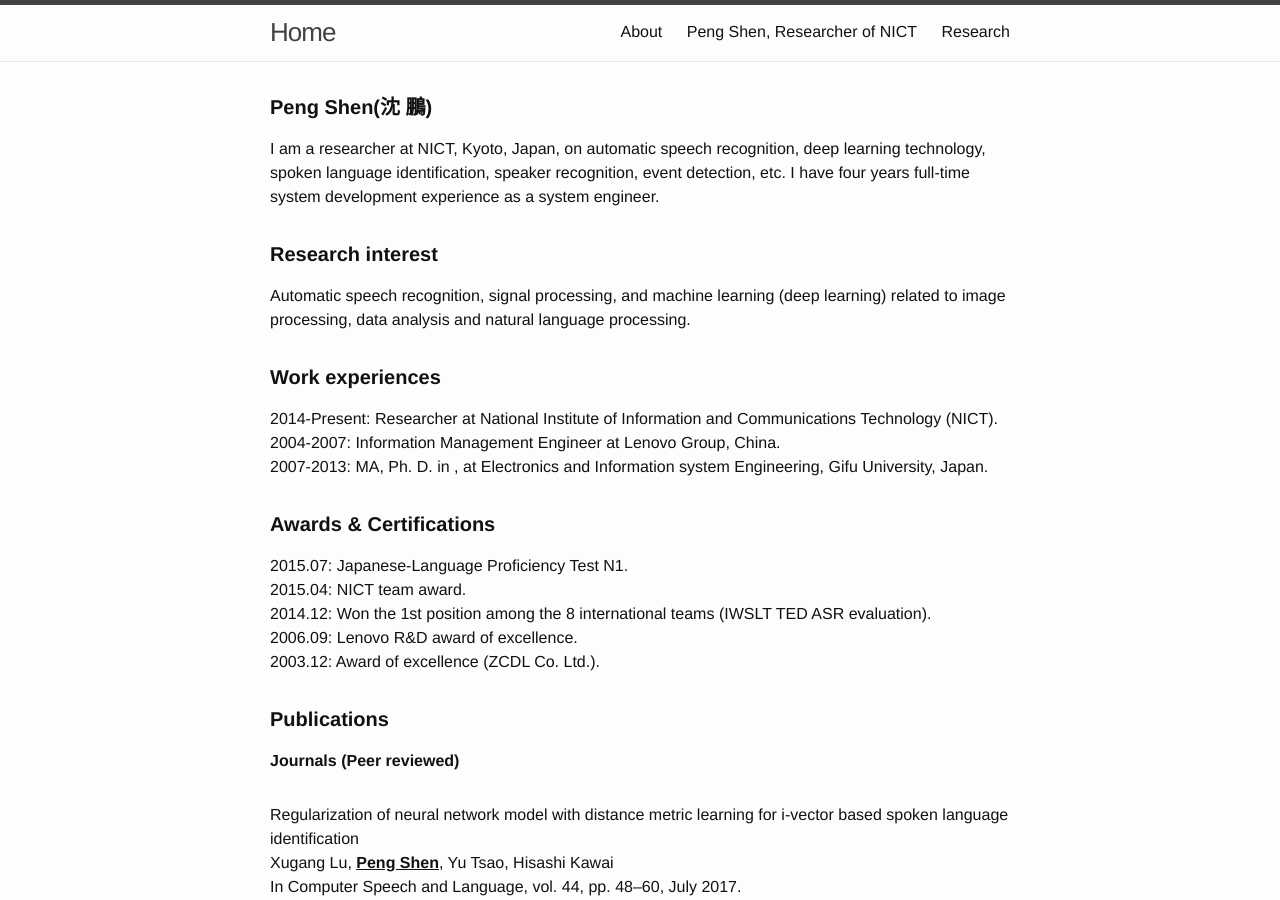
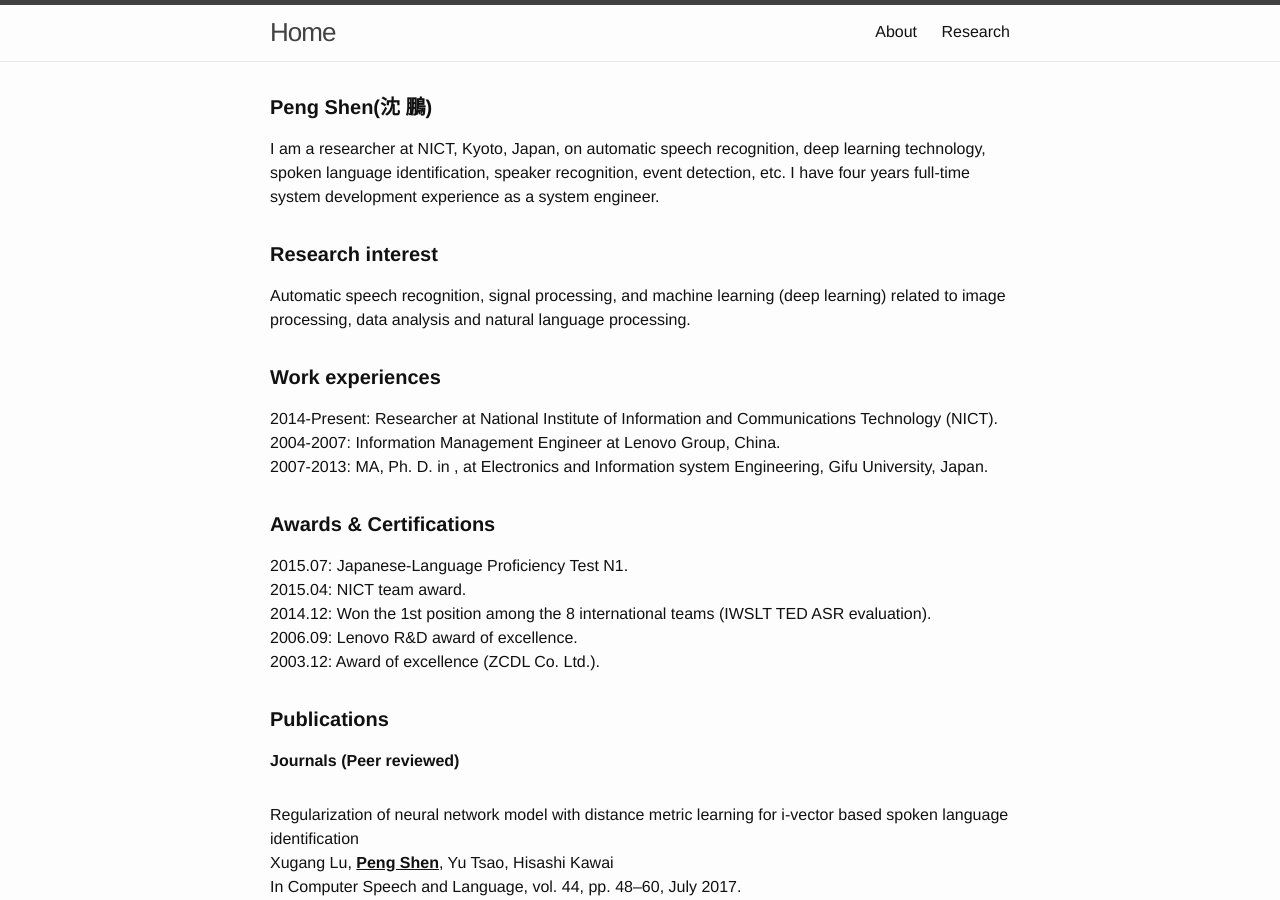
Before and after one commit to sinpycn/sinpycn.github.io, a Jekyll site: the page built from index.md, in a window 1280 px wide and 900 px high. Built offline with Jekyll 4.4.1, drawn with Linux system fonts in a browser that asks for light colours.

Commit message:
Update index.md

```diff
--- a/index.md
+++ b/index.md
@@ -4,9 +4,5 @@
 # Edit minima's home layout instead if you wanna make some changes
 # See: https://jekyllrb.com/docs/themes/#overriding-theme-defaults
 #
-
-id: top.home
-title: Peng Shen, Researcher of NICT
-permalink: /
 layout: home
 ---
```
